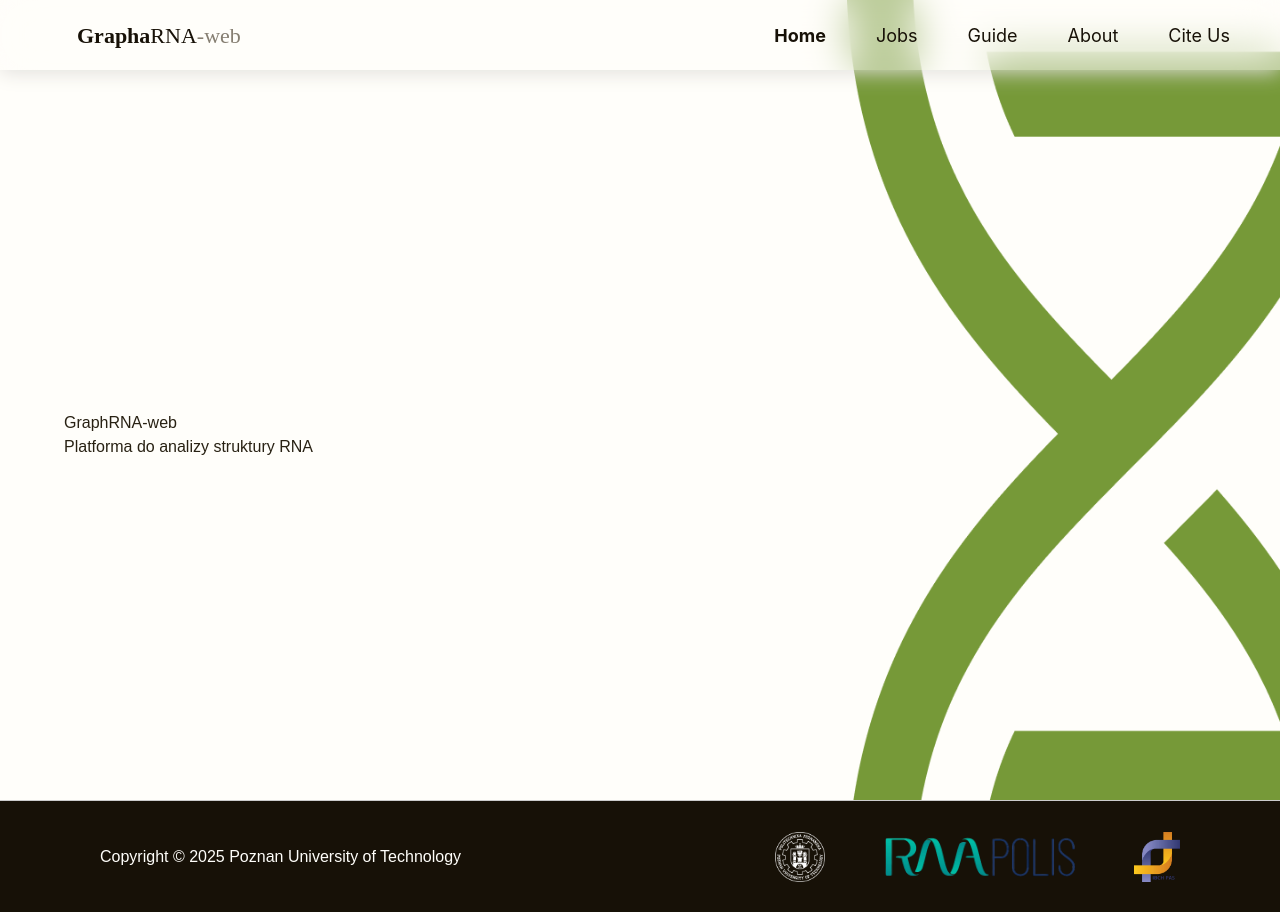
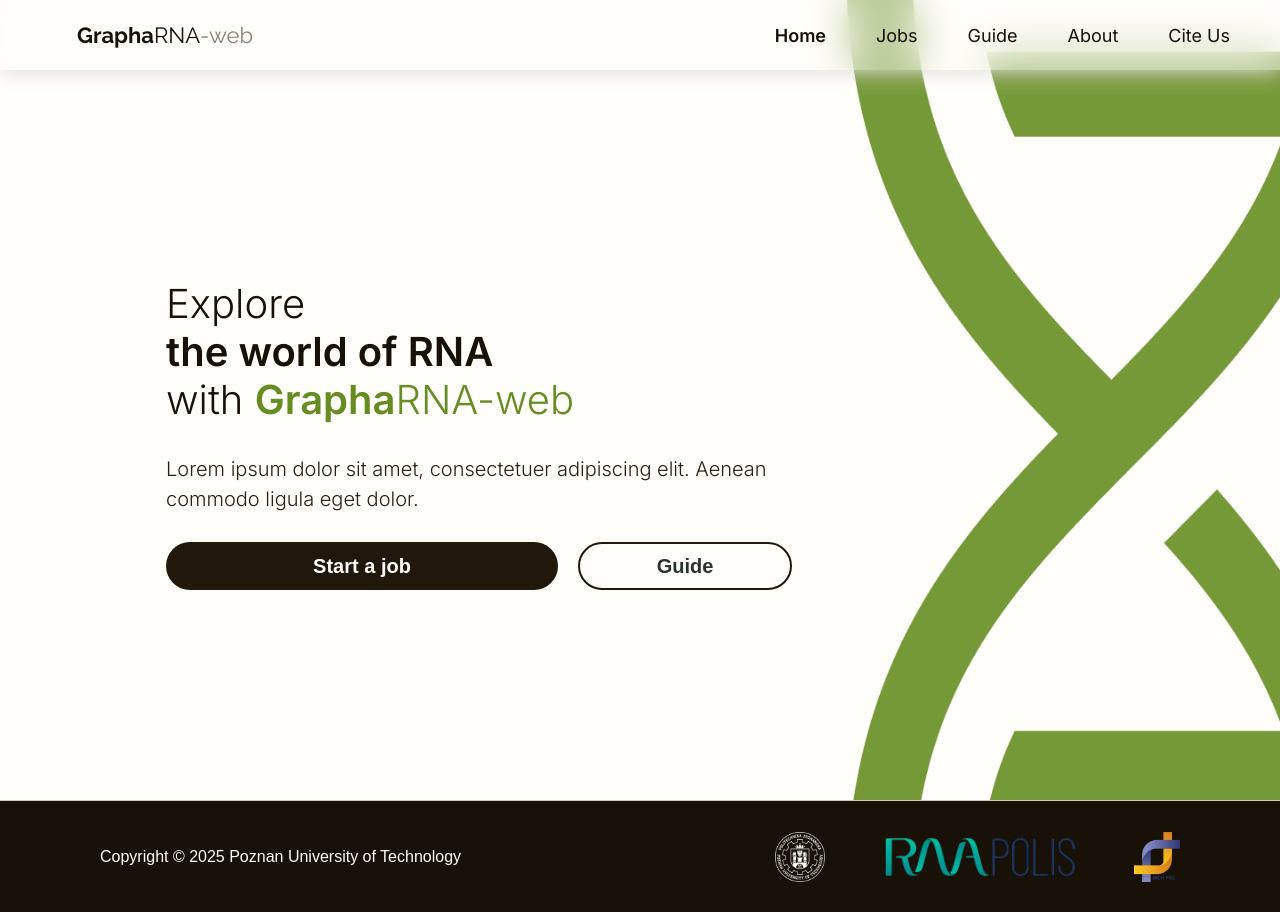
Before and after one commit to GraphaRNA-web/GraphaRNA-web, a Next.js app in the folder frontend/: page / in a window 1280 px wide. Built offline with nearby package versions, Linux system fonts and the light colour scheme.

Commit message:
HomeScreen View

```diff
--- a/frontend/app/components/Button.tsx
+++ b/frontend/app/components/Button.tsx
@@ -9,6 +9,7 @@ type ButtonProps = {
   width?: string;
   height?: string;
   label?: string;
+  fontSize?: string;
   disabled?: boolean;
   type?: 'button' | 'submit' | 'reset';
   action?: React.MouseEventHandler<HTMLButtonElement>;
@@ -21,6 +22,7 @@ const Button: React.FC<ButtonProps> = ({
   width = 'auto',
   height = 'auto',
   label = 'Test',
+  fontSize = '16px',
   disabled = false,
   type = 'button',
   action,
@@ -36,7 +38,7 @@ const Button: React.FC<ButtonProps> = ({
       disabled={disabled}
       onClick={action}
       className={`button ${variantClass} ${disabledClass}`}
-      style={{ width, height }}
+      style={{ width, height, fontSize }}
     >
       {label}
     </button>
--- a/frontend/app/components/Footer.tsx
+++ b/frontend/app/components/Footer.tsx
@@ -13,6 +13,7 @@ const Footer: React.FC = () => {
         <img src="/put_logo.png" alt="Logo" className="footer__logo" />
         <img src="/raa_logo.png" alt="Logo" className="footer__logo" />
         <img src="/ibch_logo.png" alt="Logo" className="footer__logo" />
+        {/* <img src="/sneaky_golem.png" alt="Logo" className="footer__logo" /> */}
       </div>
     </footer>
   );
--- /dev/null
+++ b/frontend/app/components/TextArea.tsx
@@ -0,0 +1,44 @@
+'use client';
+
+import React, { useState } from 'react';
+import '../styles/textArea.css';
+
+type TextAreaProps = {
+  defaultValue?: string;
+  editable?: boolean;
+  width?: string;
+  height?: string;
+  id?: string;
+  onChange?: (value: string) => void;
+};
+
+const TextArea: React.FC<TextAreaProps> = ({
+  defaultValue = '',
+  editable = true,
+  width = '100%',
+  height = '150px',
+  id,
+  onChange,
+}) => {
+  const [value, setValue] = useState(defaultValue);
+
+  const handleChange = (e: React.ChangeEvent<HTMLTextAreaElement>) => {
+    if (!editable) return;
+    const newValue = e.target.value;
+    setValue(newValue);
+    onChange?.(newValue);
+  };
+
+  return (
+    <textarea
+      id={id}
+      value={value}
+      onChange={handleChange}
+      readOnly={!editable}
+      className={`textarea ${editable ? '' : 'readonly'}`}
+      style={{ width, height }}
+    />
+  );
+};
+
+export default TextArea;
--- a/frontend/app/page.tsx
+++ b/frontend/app/page.tsx
@@ -2,13 +2,50 @@
 
 import React from 'react';
 import './styles/home.css';
+import Button from './components/Button';
 
 export default function Home() {
   return (
     <div className="home-background">
-      <div>
-        <h1>GraphRNA-web</h1>
-        <p>Platforma do analizy struktury RNA</p>
+      <div className='home-container'>
+        <div className="home-header">
+          <div className="home-intro-text">
+            <span className="intro-explore" style={{ display: 'block' }}>Explore</span>
+            <span className="intro-world" style={{ display: 'block' }}>the world of RNA</span>
+            <span style={{ display: 'block' }}>
+              <span className="intro-with">with </span>
+              <span className="intro-grapha">Grapha</span>
+              <span className="intro-rna-web">RNA-web</span>
+            </span>
+          </div>
+          <div className="home-description-text">
+            <p>Lorem ipsum dolor sit amet, consectetuer adipiscing elit. Aenean commodo ligula eget dolor.</p>
+          </div>
+        </div>
+        <div className='home-buttons'>
+              <Button
+                id="home-start-button"
+                color="primary"
+                variant="filled"
+                label="Start a job"
+                fontSize='20px'
+                width="392px"
+                height="48px"
+                action={() => alert("Klik!")}
+                disabled={false}
+              />
+              <Button
+                id="home-guide-button"
+                color="primary"
+                variant="outlined"
+                label="Guide"
+                fontSize='20px'
+                width="214px"
+                height="48px"
+                action={() => alert("Klik!")}
+                disabled={false}
+              />
+        </div>
       </div>
     </div>
   );
--- a/frontend/app/styles/button.css
+++ b/frontend/app/styles/button.css
@@ -1,6 +1,9 @@
 @import './globals.css';
 
 .button {
+  display: flex;
+  align-items: center;
+  justify-content: center;
   font-weight: 600;
   border-radius: 50px;
   transition: background-color 0.2s, color 0.2s;
--- a/frontend/app/styles/globals.css
+++ b/frontend/app/styles/globals.css
@@ -1,4 +1,7 @@
+@import url('https://fonts.googleapis.com/css2?family=Inter:wght@300;400;600&display=swap');
+@import url('https://fonts.googleapis.com/css2?family=Raleway:wght@300;400;700&display=swap');
 @import "tailwindcss";
+
 
 :root {
   --background-base: #FFFEFA;
--- a/frontend/app/styles/home.css
+++ b/frontend/app/styles/home.css
@@ -1,5 +1,4 @@
 .home-background {
-  top: -85px;
   min-height: 100vh;
   background-image: url('/bg_home.png');
   background-repeat: no-repeat;
@@ -8,6 +7,69 @@
   display: flex;
   align-items: center;
   justify-content: flex-start;
-  padding-left: 4rem;
   padding-top: 70px;
 }
+
+.home-container{
+  display: flex;
+  flex-direction: column;
+  width: 626px;
+  height: 310px;
+  padding-left: 166px;
+  gap: 40px;
+}
+
+.home-buttons{
+  display: flex;
+  justify-content: space-between;
+  height: 48px;
+  width: 626px;
+}
+
+.home-header{
+  width: 626px;
+  height: 222px;
+  display: flex;
+  flex-direction: column;
+  gap: 30px;
+}
+
+.home-intro-text{
+  font-family: Inter;
+  font-size: 40px;
+  color: var(--brown-base);
+  line-height: 1.2;
+  height: 144px;
+  margin: 0px;
+}
+
+.home-description-text{
+  font-family: Inter;
+  font-weight: 300;
+  font-size: 20px;
+  height: 48px;
+  color: var(--brown-lighten-10);
+  margin: 0px;
+}
+
+.intro-explore{
+  font-weight: 300;
+}
+
+.intro-world{
+  font-weight: 600;
+}
+
+.intro-with{
+  font-weight: 300;
+}
+
+.intro-grapha{
+  font-weight: 600;
+  color: var(--primary2-base);
+}
+
+.intro-rna-web{
+  font-weight: 300;
+  color: var(--primary2-base);
+}
--- a/frontend/app/styles/navbar.css
+++ b/frontend/app/styles/navbar.css
@@ -42,7 +42,7 @@
 }
 
 .navbar__link {
-  color: var(--brown-base); /* lub dowolny kolor */
+  color: var(--brown-base);
   font-weight: 400;
   font-size: 18px;
 }
--- /dev/null
+++ b/frontend/app/styles/textArea.css
@@ -0,0 +1,17 @@
+.textarea {
+  resize: vertical;
+  padding: 12px;
+  font-size: 1rem;
+  background-color: #fff;
+  border: 1px solid #ccc;
+  color: #333;
+  border-radius: 8px;
+  font-family: monospace;
+  white-space: pre-wrap;
+}
+
+.textarea.readonly {
+  background-color: #f2f2f2;
+  color: #666;
+  cursor: not-allowed;
+}
```
Also changed, not shown: frontend/public/sneaky_golem.png (added).
